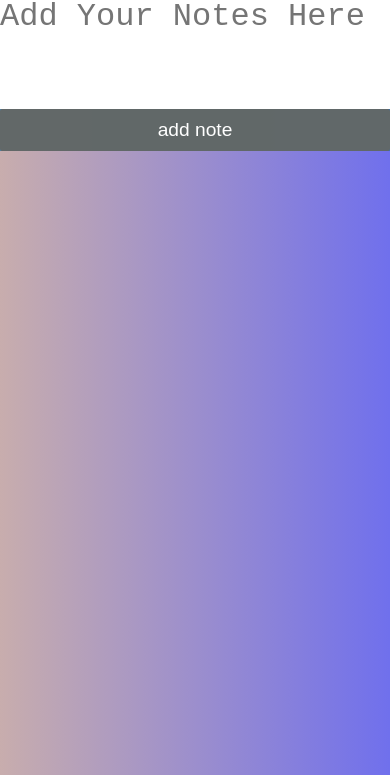
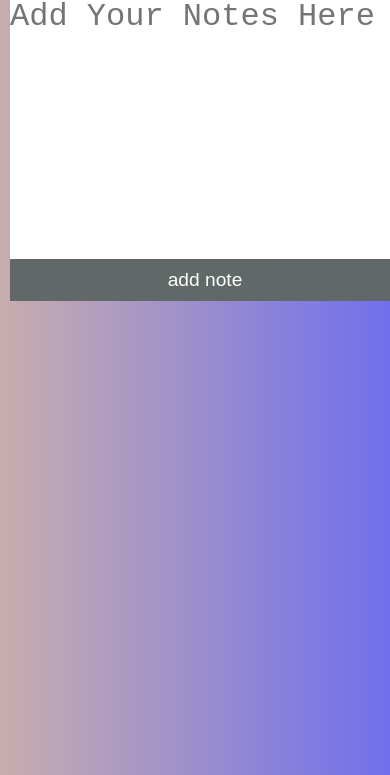
Before and after one commit to khankaish10/todoList, a plain HTML site: page index.html in a window 390 px wide. Shown: the part 69-844 px from the top of the page. Drawn offline with Linux system fonts and the light colour scheme.

Commit message:
todoList

```diff
--- a/style.css
+++ b/style.css
@@ -87,3 +87,13 @@ outline: none;
   background-color: rgb(134, 5, 5);
 
 }
+
+@media screen and (max-width:500px){
+ .todo{
+  height: 350px;
+  margin:20px 10px ;
+ }
+ .mainNotes{
+  margin: 0 10px;
+}
+}
```
